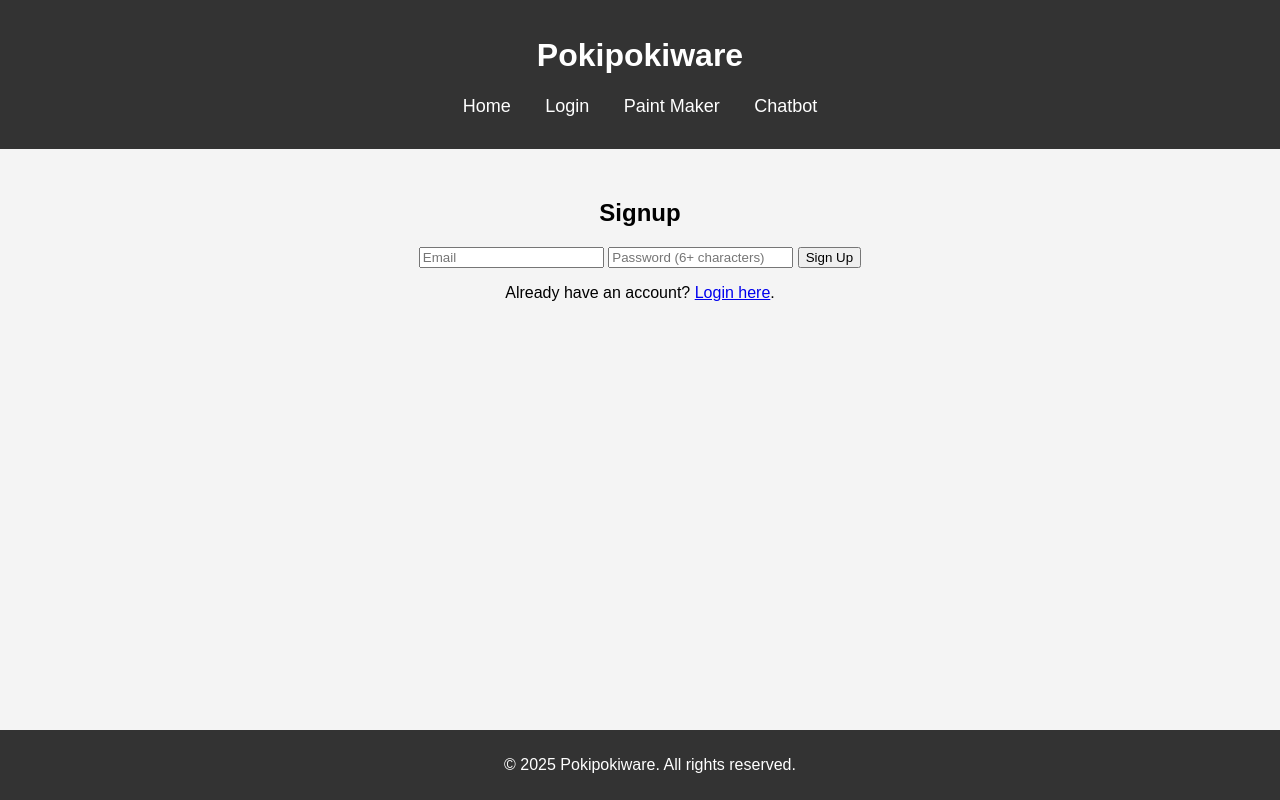
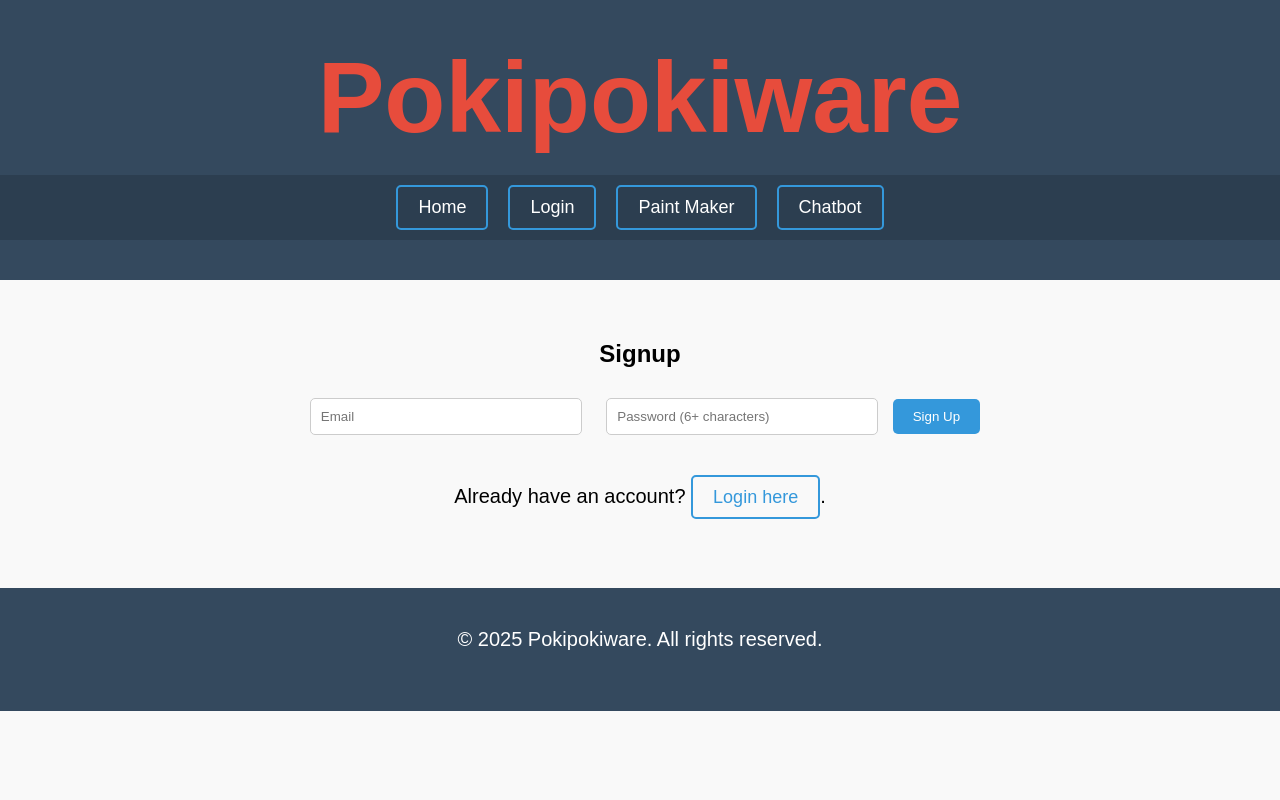
Before and after one commit to PokiPokiWare/PokiPokiWare.github.io, a plain HTML site: page signup.html in a window 1280 px wide. Drawn offline with Linux system fonts and the light colour scheme.

Commit message:
Update style.css

```diff
--- a/style.css
+++ b/style.css
@@ -1,42 +1,153 @@
+/* Basic reset for body */
 body {
     font-family: Arial, sans-serif;
     margin: 0;
     padding: 0;
-    text-align: center;
-    background-color: #f4f4f4;
+    background-color: #f9f9f9;
 }
 
-header {
-    background: #333;
-    color: white;
-    padding: 1em;
-}
-
+/* Navigation Bar */
 nav ul {
     list-style: none;
     padding: 0;
+    margin: 0;
+    display: flex;
+    justify-content: center;
+    background-color: #2c3e50;
 }
 
 nav ul li {
-    display: inline;
-    margin: 0 15px;
+    margin: 10px;
 }
 
 nav ul li a {
+    text-decoration: none;
     color: white;
-    text-decoration: none;
-    font-size: 18px;
+    padding: 10px 20px;
+    display: block;
+    border-radius: 5px;
 }
 
-main {
-    margin: 50px;
+nav ul li a:hover {
+    background-color: #3498db;
 }
 
+/* Header */
+header {
+    text-align: center;
+    padding: 40px 0;
+    background-color: #34495e;
+    color: white;
+}
+
+h1 {
+    margin: 0;
+    font-size: 36px;
+}
+
+/* User Info Section (for logged-in users) */
+#user-info {
+    text-align: center;
+    margin-top: 20px;
+}
+
+#user-info img {
+    border-radius: 50%;
+    margin-bottom: 10px;
+}
+
+#user-info p {
+    font-size: 18px;
+    margin-bottom: 20px;
+}
+
+#user-info button {
+    font-size: 16px;
+    padding: 10px 20px;
+    background-color: #e74c3c;
+    color: white;
+    border: none;
+    border-radius: 5px;
+    cursor: pointer;
+    transition: background-color 0.3s ease, transform 0.2s ease;
+}
+
+#user-info button:hover {
+    background-color: #c0392b;
+    transform: translateY(-2px); /* Slight "lift" effect on hover */
+}
+
+#user-info button:active {
+    background-color: #e74c3c;
+    transform: translateY(2px); /* Button presses down on click */
+}
+
+/* 404 Page */
+h1 {
+    font-size: 100px;
+    margin-bottom: 20px;
+    color: #e74c3c;
+}
+
+p {
+    font-size: 20px;
+    margin-bottom: 40px;
+}
+
+a {
+    font-size: 18px;
+    color: #3498db;
+    text-decoration: none;
+    padding: 10px 20px;
+    border: 2px solid #3498db;
+    border-radius: 5px;
+    transition: all 0.3s ease;
+}
+
+a:hover {
+    background-color: #3498db;
+    color: white;
+}
+
+.container {
+    max-width: 600px;
+    margin: 0 auto;
+    text-align: center;
+}
+
+/* Footer */
 footer {
-    background: #333;
+    text-align: center;
+    padding: 20px;
+    background-color: #34495e;
     color: white;
+}
+
+/* Main content styling */
+main {
+    padding: 40px;
+    text-align: center;
+}
+
+/* Signup and Login Page */
+input[type="text"], input[type="password"], input[type="email"] {
     padding: 10px;
-    position: fixed;
-    width: 100%;
-    bottom: 0;
+    margin: 10px;
+    width: 250px;
+    border: 1px solid #ccc;
+    border-radius: 5px;
 }
+
+button[type="submit"] {
+    padding: 10px 20px;
+    background-color: #3498db;
+    color: white;
+    border: none;
+    border-radius: 5px;
+    cursor: pointer;
+    transition: background-color 0.3s ease;
+}
+
+button[type="submit"]:hover {
+    background-color: #2980b9;
+}
```
